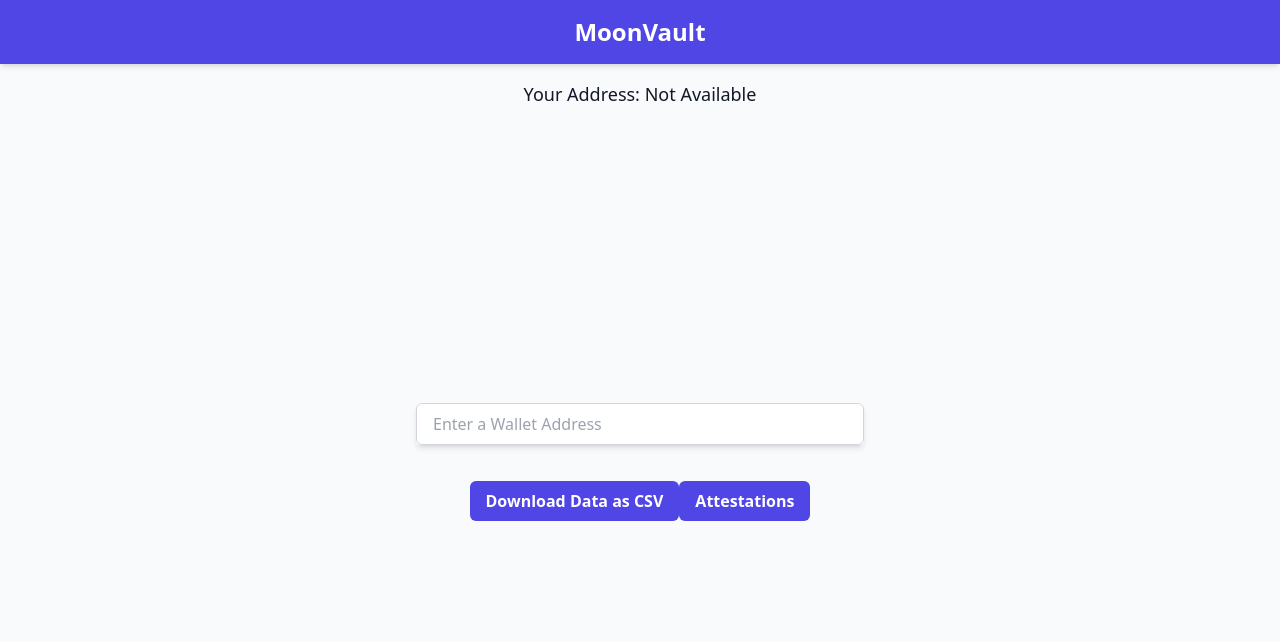
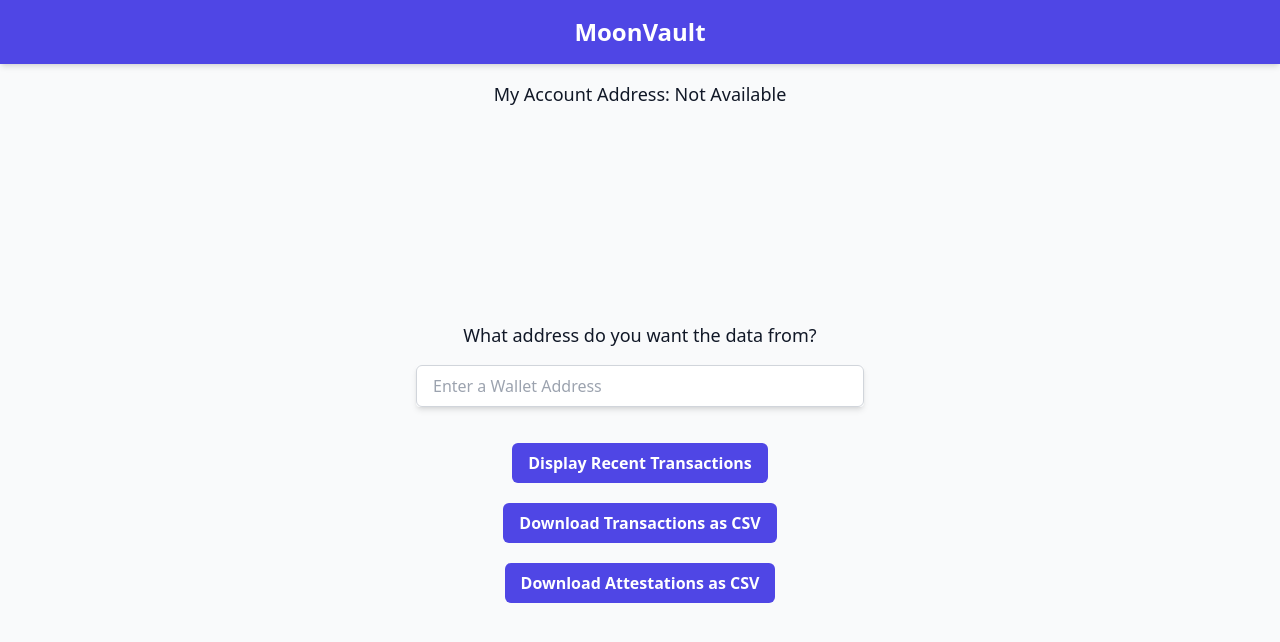
Before and after one commit to WillStansill/MoonVault, a Next.js app in the folder my-app/: page /home in a window 1280 px wide. Shown: the top 642 px of the page. Built offline with nearby package versions, Linux system fonts and the light colour scheme.

Commit message:
combine code, bugs fi, improve error handling STABLE & TESTED

```diff
--- a/my-app/package.json
+++ b/my-app/package.json
@@ -12,6 +12,7 @@
     "@apollo/client": "^3.9.5",
     "@apollo/sandbox": "^2.5.1",
     "@apollo/server": "^4.10.0",
+    "@moonup/moon-sdk": "^1.0.0",
     "graphql": "^16.8.1",
     "next": "latest",
     "next-pwa": "^5.6.0",
--- a/my-app/src/pages/EmbeddedSandbox.tsx
+++ /dev/null
@@ -1,26 +0,0 @@
-import React from 'react';
-import { ApolloSandbox } from '@apollo/sandbox/react';
-
-export function EmbeddedSandbox() {
-  return (
-    <ApolloSandbox
-      initialEndpoint='https://sepolia.easscan.org/graphql'
-      initialState={{
-        document: `query Attestations($where: AttestationWhereInput) {
-  attestations(where: $where) {
-    recipient
-  }
-}`,
-        variables: {
-  "where": {
-    "attester": {
-      "equals": "0xB0739AaF97B5F12D3529ec6C109fbE1A9c9F6bAe"
-    }
-  }
-},
-        headers: {},
-        includeCookies: false
-      }}
-    />
-  );
-}
--- a/my-app/src/pages/home.tsx
+++ b/my-app/src/pages/home.tsx
@@ -1,36 +1,29 @@
 import React, { useState, useEffect } from 'react';
 import { useRouter } from 'next/router';
-import { ApolloSandbox } from '@apollo/sandbox';
-import { EmbeddedSandbox } from './EmbeddedSandbox';
-
-
+import { useApolloClient, gql } from '@apollo/client';
 
 const Home: React.FC = () => {
-
+    const [address, setAddress] = useState('');
+    const [initialAddress, setInitialAddress] = useState(''); // Added to store the initial address
+    const router = useRouter();
+    const apolloClient = useApolloClient();
+    const [recentTransactions, setRecentTransactions] = useState<any[]>([]);
     const [showEmbeddedSandbox, setShowEmbeddedSandbox] = useState(false);
-    const [address, setAddress] = useState('');
-    const router = useRouter();
 
     useEffect(() => {
-        // Automatically set address from URL query parameters if present
         const queryAddress = router.query.address as string | undefined;
         if (queryAddress) {
             setAddress(queryAddress);
+            setInitialAddress(queryAddress); // Set the initial address
         }
     }, [router.query]);
 
     const toggleEmbeddedSandbox = () => {
         setShowEmbeddedSandbox(!showEmbeddedSandbox);
-        console.log(showEmbeddedSandbox)
-      };
-
-    const handleInputChange = (event: React.ChangeEvent<HTMLInputElement>) => {
-        setAddress(event.target.value);
     };
 
     const fetchTransactions = async (address: string) => {
         const apiKey = 'Z6MIAMWBACBYRY95QIWHVJ4WD1NGP557Y8';
-        // Adjusted the sort parameter to "desc" to fetch transactions in descending order
         const url = `https://api.etherscan.io/api?module=account&action=txlist&address=${address}&startblock=0&endblock=99999999&sort=desc&apikey=${apiKey}`;
 
         const response = await fetch(url);
@@ -40,8 +33,21 @@ const Home: React.FC = () => {
             throw new Error('Failed to fetch transactions');
         }
 
+        return data.result;
+    };
 
-        return data.result;
+    const handleDisplayRecentTransactions = async () => {
+        try {
+            const transactions = await fetchTransactions(address);
+            if (transactions.length === 0) {
+                alert('No transactions found for this address.');
+                return;
+            }
+            setRecentTransactions(transactions.slice(0, 100));
+        } catch (error) {
+            console.error('Failed to fetch recent transactions:', error);
+            alert('Failed to fetch recent transactions. Check console for details.');
+        }
     };
 
     const transactionsToCSV = (transactions: any[]) => {
@@ -52,17 +58,20 @@ const Home: React.FC = () => {
         transactions.forEach(tx => {
             const methodId = tx.input.startsWith('0x') && tx.input.length >= 10 ? tx.input.substring(0, 10) : 'N/A';
             const valueInEth = Number(tx.value) / 1e18;
-            const csvRow = [
+            csvRows.push([
                 tx.hash,
                 methodId,
                 tx.from,
                 tx.to,
                 valueInEth.toFixed(18),
-            ];
-            csvRows.push(csvRow);
+            ]);
         });
 
         return csvRows.map(e => e.join(',')).join('\n');
+    };
+
+    const handleInputChange = (event: React.ChangeEvent<HTMLInputElement>) => {
+        setAddress(event.target.value);
     };
 
     const downloadCSV = (csvString: string, filename: string) => {
@@ -70,7 +79,7 @@ const Home: React.FC = () => {
         const url = URL.createObjectURL(blob);
         const a = document.createElement('a');
         a.href = url;
-        a.download = filename || 'transactions.csv';
+        a.download = filename;
         document.body.appendChild(a);
         a.click();
         URL.revokeObjectURL(url);
@@ -80,12 +89,55 @@ const Home: React.FC = () => {
     const handleDownloadClick = async () => {
         try {
             const transactions = await fetchTransactions(address);
-
-            const csvString = transactionsToCSV(transactions);
+            if (transactions.length === 0) {
+                alert('No transactions found for this address.');
+                return;
+            }
+            const csvString = transactionsToCSV(transactions.slice(0, 100));
             downloadCSV(csvString, `${address}_transactions.csv`);
         } catch (error) {
             console.error('Failed to download transactions:', error);
-            alert('Failed to download transactions. Check console for details.');
+            alert('Failed to download transactions. No attestation transactions found on Ethereum main-net in this address.');
+        }
+    };
+
+    const attestationsToCSV = (attestations: any[]) => {
+        const csvRows = [['Recipient', 'Transaction ID']];
+        attestations.forEach(attestation => {
+            csvRows.push([attestation.recipient, attestation.txid]);
+        });
+        return csvRows.map(e => e.join(',')).join('\n');
+    };
+
+    const handleAttestationDownload = async () => {
+        try {
+            const { data } = await apolloClient.query({
+                query: gql`
+                    query Attestations($where: AttestationWhereInput) {
+                        attestations(where: $where) {
+                            recipient
+                            txid
+                        }
+                    }
+                `,
+                variables: {
+                    where: {
+                        attester: {
+                            equals: address
+                        }
+                    }
+                }
+            });
+
+            if (data && data.attestations && data.attestations.length > 0) {
+                const csvString = attestationsToCSV(data.attestations);
+                downloadCSV(csvString, `${address}_attestations.csv`);
+            } else {
+                alert('No attestations found in this address on Sepolia testnet.');
+            }
+        } catch (error) {
+            console.error('Failed to download attestations:', error);
+            alert('Failed to download attestations. Check console for details.');
         }
     };
 
@@ -96,10 +148,12 @@ const Home: React.FC = () => {
             </div>
 
             <div className="text-center my-4">
-                <h2 className="text-lg">Your Address: {address || "Not Available"}</h2>
+                <h2 className="text-lg">My Account Address: {initialAddress || "Not Available"}</h2> {/* Modified to display initialAddress */}
             </div>
 
             <div className="flex flex-col items-center justify-center flex-grow">
+                <p className="text-lg mb-4">What address do you want the data from?</p> {/* Added line above search bar */}
+
                 <div className="flex items-center justify-center w-full max-w-md mb-4 rounded overflow-hidden shadow-md">
                     <input
                         type="text"
@@ -112,18 +166,48 @@ const Home: React.FC = () => {
 
                 <div className="mt-5">
                     <button
+                        onClick={handleDisplayRecentTransactions}
+                        className="bg-indigo-600 hover:bg-indigo-700 text-white font-bold py-2 px-4 rounded-md focus:outline-none focus:ring-2 focus:ring-indigo-500 focus:ring-offset-2"
+                    >
+                        Display Recent Transactions
+                    </button>
+                </div>
+
+                <div className="mt-5">
+                    <button
                         onClick={handleDownloadClick}
                         className="bg-indigo-600 hover:bg-indigo-700 text-white font-bold py-2 px-4 rounded-md focus:outline-none focus:ring-2 focus:ring-indigo-500 focus:ring-offset-2"
                     >
-                                Download Data as CSV
+                        Download Transactions as CSV
                     </button>
+                </div>
+
+                <div className="mt-5">
                     <button
-                                onClick={toggleEmbeddedSandbox}
+                        onClick={handleAttestationDownload}
                         className="bg-indigo-600 hover:bg-indigo-700 text-white font-bold py-2 px-4 rounded-md focus:outline-none focus:ring-2 focus:ring-indigo-500 focus:ring-offset-2"
                     >
-                                    Attestations
+                        Download Attestations as CSV
                     </button>
                 </div>
+
+                {/* Modified section for displaying recent transactions in a scrollable box */}
+                {recentTransactions.length > 0 && (
+                    <div className="mt-5 w-full max-w-xl overflow-auto" style={{ maxHeight: '300px' }}>
+                        <h3 className="text-lg font-semibold">Recent Transactions</h3>
+                        <div className="mt-2 p-2 bg-white overflow-y-auto" style={{ border: '1px solid #e2e8f0', borderRadius: '8px' }}>
+                            {recentTransactions.map((transaction, index) => (
+                                <div key={index} className="mt-2 border-b border-gray-200 pb-2">
+                                    <p><strong>Hash:</strong> {transaction.hash}</p>
+                                    <p><strong>Method ID:</strong> {transaction.input.startsWith('0x') && transaction.input.length >= 10 ? transaction.input.substring(0, 10) : 'N/A'}</p>
+                                    <p><strong>From:</strong> {transaction.from}</p>
+                                    <p><strong>To:</strong> {transaction.to}</p>
+                                    <p><strong>Value:</strong> {Number(transaction.value) / 1e18} ETH</p>
+                                </div>
+                            ))}
+                        </div>
+                    </div>
+                )}
             </div>
         </div>
     );
```
Also changed, not shown: 2 other files (tests, documents, lock files or other folders). Lines whose indentation alone changed are shown as unchanged.
